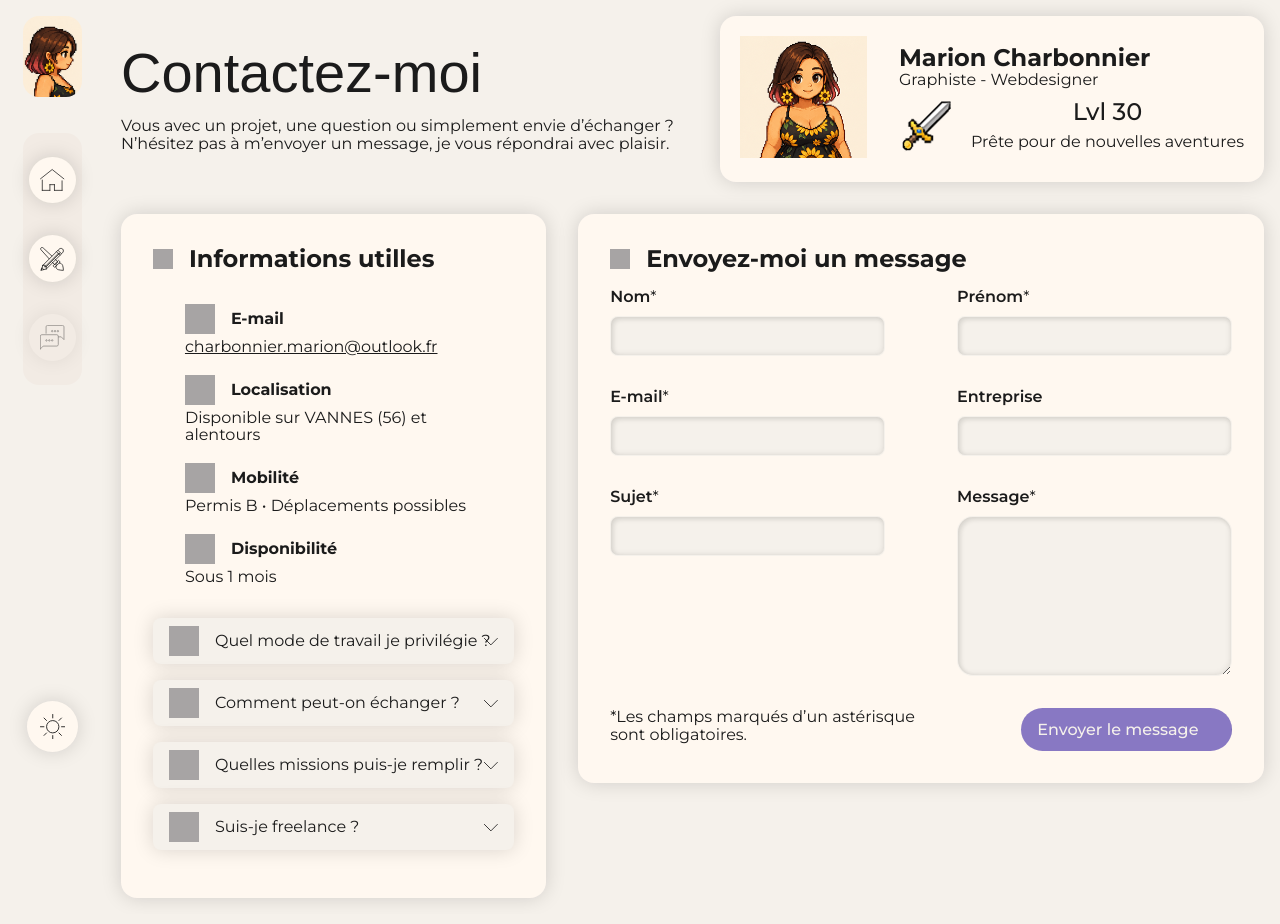
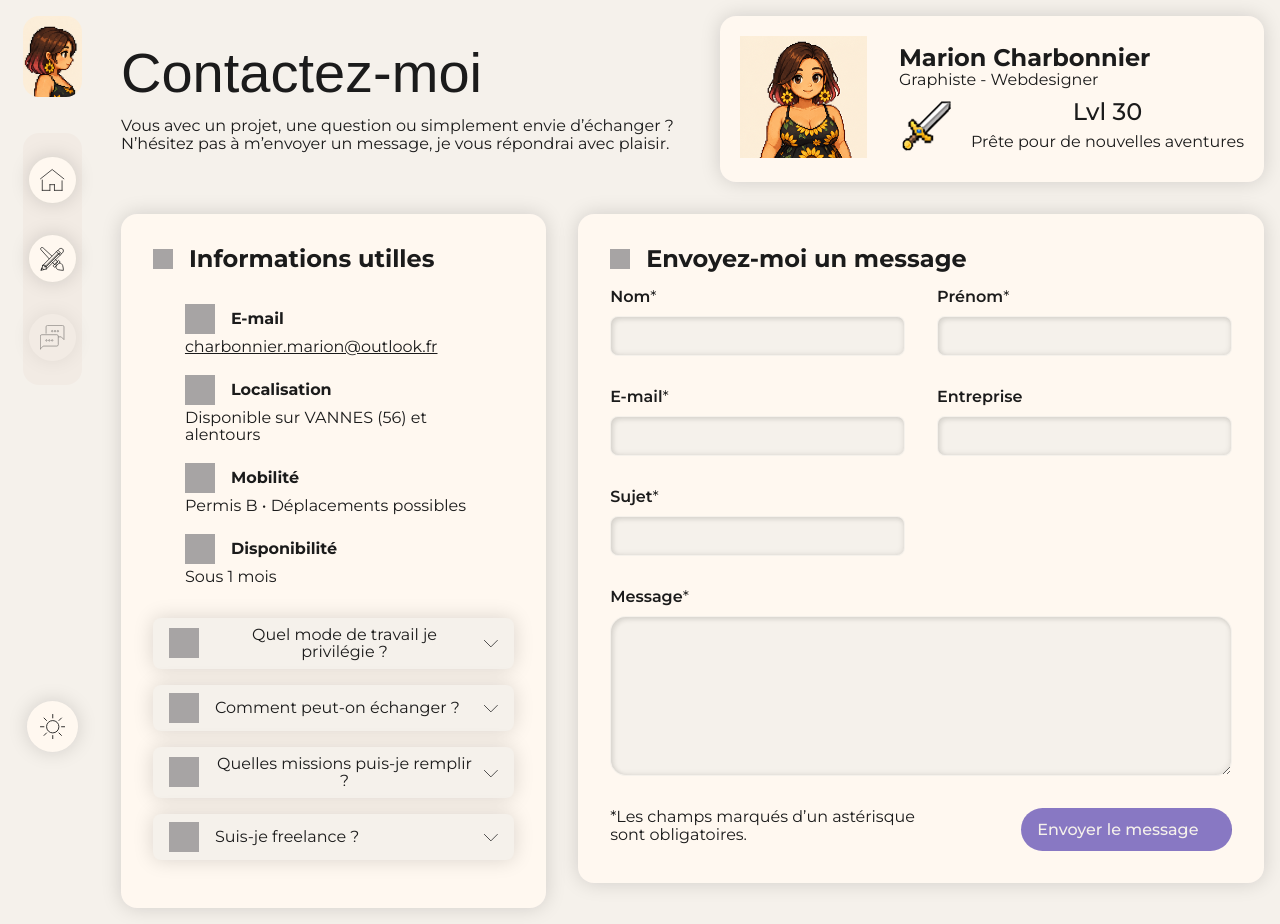
Before and after one commit to Taitdit/marion-portfolio, a React (Vite) app: page /contact in a window 1280 px wide. Built offline with nearby package versions, Linux system fonts and the light colour scheme; a web font is replaced by a local one.

Commit message:
fex(): modif fiel input to contact page

```diff
--- a/src/components/Form.scss
+++ b/src/components/Form.scss
@@ -35,15 +35,22 @@
         gap: 1rem;
     }
     &__fields {
-        display: grid;
-        grid-template-columns: repeat(2, minmax(0, 1fr));
-        column-gap: 4.5rem;
-        row-gap: 2rem;
+        display: flex;
+        flex-direction: column;
+        @include mobile {
+            flex-direction: row;
+            flex-wrap: wrap;
+            align-items: center;
+            justify-content: flex-start;
+        }
     }
 
     &__field {
         min-width: 0;
-
+        width: 100%;
+        @include mobile {
+            width: calc(50% - 1rem);
+        }
         label {
             display: block;
             margin-bottom: 0.65rem;
@@ -93,7 +100,15 @@
             border-radius: 1rem;
             resize: vertical;
         }
+        &--full {
+            width: 100%;
+        }
     }
+
+
+
+
+
     &__footer {
         margin-top: 2rem;
         display: flex;
--- a/src/components/TabContact.scss
+++ b/src/components/TabContact.scss
@@ -35,7 +35,7 @@
             display: flex;
             align-items: center;
             gap:1rem;
-            padding: 0.5rem 1rem 0.5rem 1rem;
+            padding: 0.5rem 2.5rem 0.5rem 1rem;
             position: relative;
             z-index: 1;
             cursor: pointer;
--- a/src/components/svg/Arrow.jsx
+++ b/src/components/svg/Arrow.jsx
@@ -1,7 +1,7 @@
 const Arrow = () => {
     return (
         <svg width="14" height="8" viewBox="0 0 14 8" fill="none" xmlns="http://www.w3.org/2000/svg">
-            <path d="M0.375 0.375L6.875 6.875L13.375 0.375" stroke="black" stroke-width="0.75" stroke-linecap="round" stroke-linejoin="round"/>
+            <path d="M0.375 0.375L6.875 6.875L13.375 0.375" stroke="currentColor" stroke-width="0.75" stroke-linecap="round" stroke-linejoin="round"/>
         </svg>
     )
 }
```
